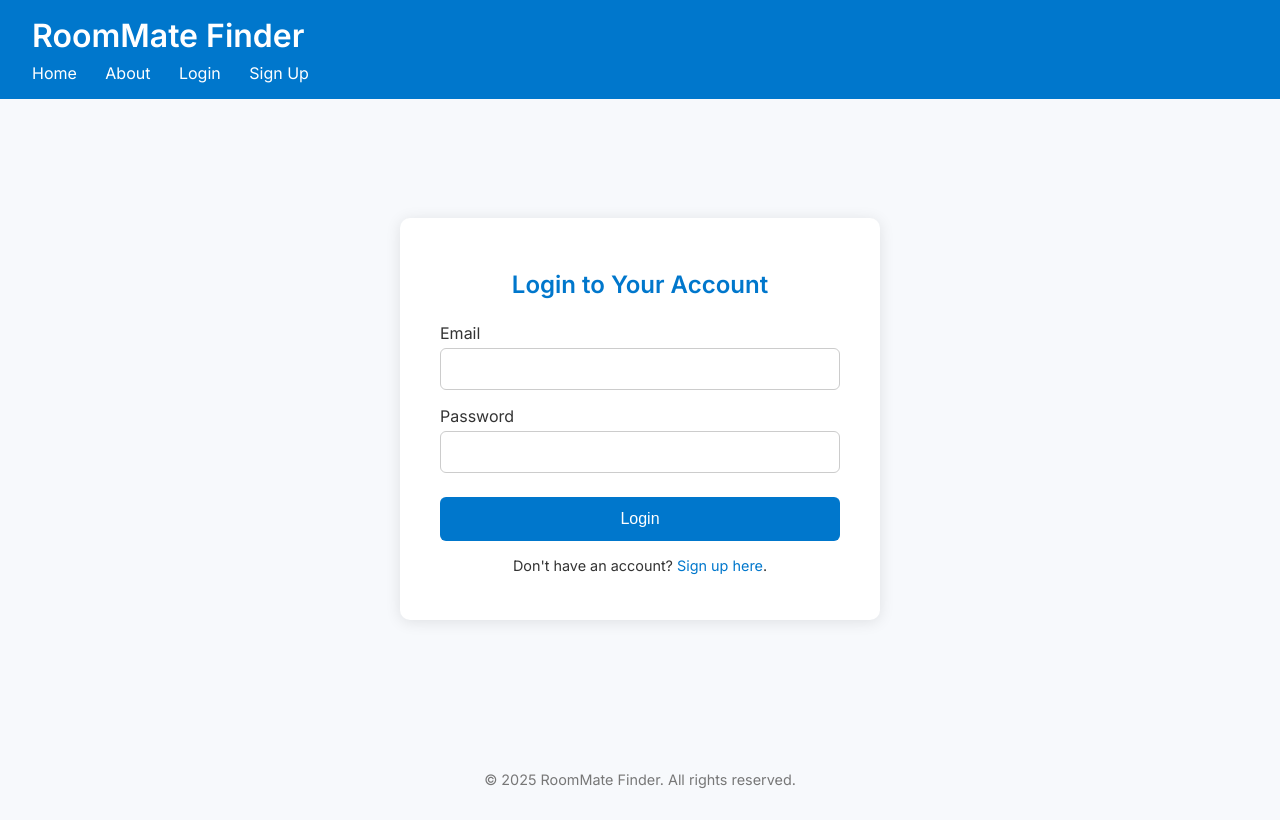
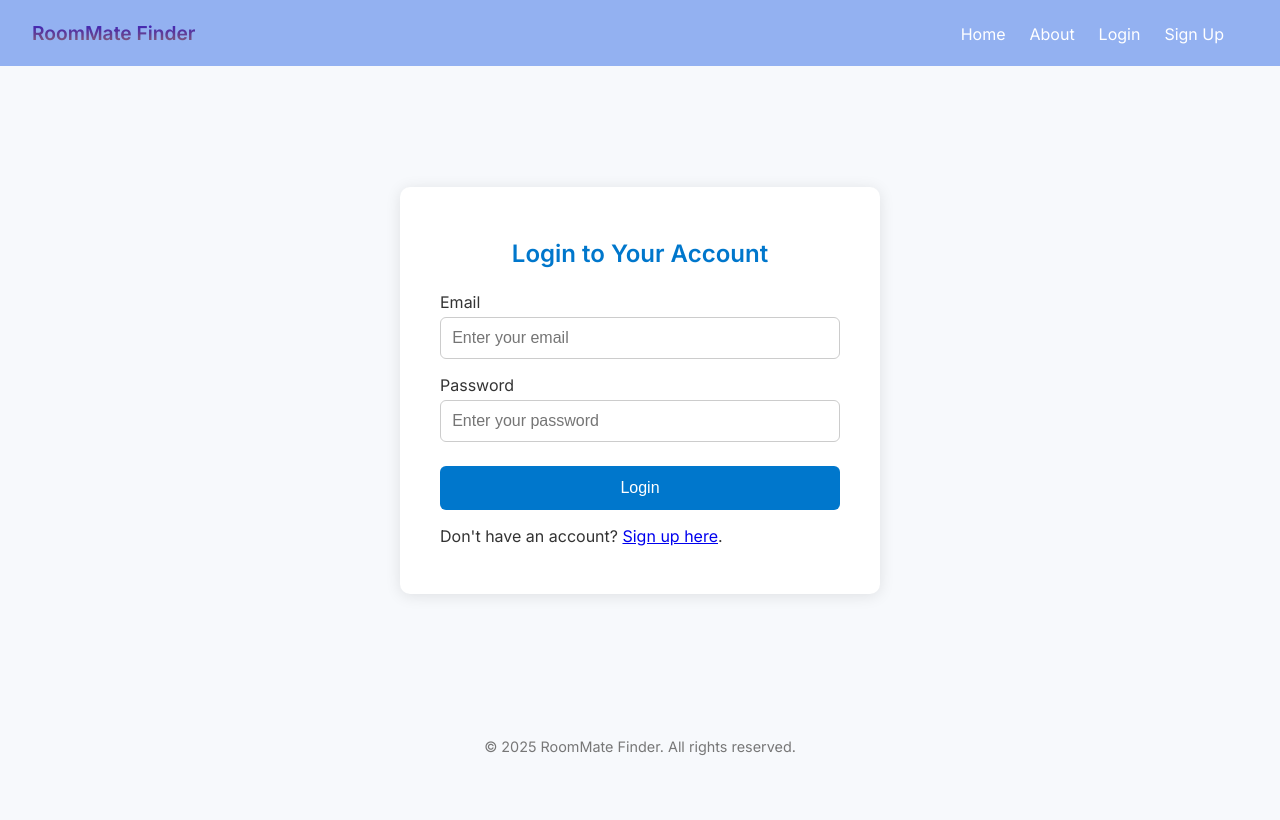
Before and after one commit to DesaraB/RoomMate-Finder, a plain HTML site: page frontend/login/login.html in a window 1280 px wide. Drawn offline with Linux system fonts and the light colour scheme.

Commit message:
login code done and some fix

```diff
--- a/frontend/about/about.css
+++ b/frontend/about/about.css
@@ -7,18 +7,29 @@ body {
 
   header {
     background: #93b1f1;
-    padding: 1rem 2rem;
+    padding: 0.5rem 2rem;
     color: #fff;
+    margin: 0 auto;
   }
 
   header h1 {
-    margin: 0;
+    background-color: #ff8177;
+    background-image: linear-gradient(to top, #8d626d 0%, #2e14c4 100%);
+    background-size: 100%;
+    -webkit-background-clip: text;
+    -webkit-text-fill-color: transparent;
+    display: flex;
+    align-items: center;
+    cursor: pointer;
+    text-decoration: none;
+    font-size: larger;
   }
 
   nav {
-    margin-top: 0.5rem;
+    margin-top: 1rem;
     display: flex;
     justify-content: end;
+
   }
 
   nav a {
@@ -27,6 +38,12 @@ body {
     text-decoration: none;
     font-weight: 500;
     display: inline;
+    text-decoration: none;
+    transition: all 0.3s ease;
+  }
+  nav a:hover{
+    color: #4837ff;
+
   }
   .nav-bar {
     display: flex;
--- a/frontend/login/login.css
+++ b/frontend/login/login.css
@@ -6,17 +6,29 @@ body {
   }
 
   header {
-    background-color: #0077cc;
-    padding: 1rem 2rem;
+    background: #93b1f1;
+    padding: 0.5rem 2rem;
     color: #fff;
   }
 
   header h1 {
-    margin: 0;
+    background-color: #ff8177;
+    background-image: linear-gradient(to top, #8d626d 0%, #2e14c4 100%);
+    background-size: 100%;
+    -webkit-background-clip: text;
+    -webkit-text-fill-color: transparent;
+    display: flex;
+    align-items: center;
+    cursor: pointer;
+    text-decoration: none;
+    font-size: larger;
   }
 
   nav {
-    margin-top: 0.5rem;
+    margin-top: 1rem;
+    display: flex;
+    justify-content: end;
+
   }
 
   nav a {
@@ -24,6 +36,15 @@ body {
     margin-right: 1.5rem;
     text-decoration: none;
     font-weight: 500;
+    display: inline;
+    transition: all 0.3s ease;
+  }
+  nav a:hover{
+    color: #4837ff;
+  }
+  .nav-bar {
+    display: flex;
+    justify-content: space-between;
   }
 
   main {
@@ -40,6 +61,9 @@ body {
     box-shadow: 0 2px 15px rgba(0, 0, 0, 0.1);
     width: 100%;
     max-width: 400px;
+    margin-top: 9px;
+
+
   }
 
   .form-container h2 {
@@ -81,13 +105,13 @@ body {
     background-color: #005fa3;
   }
 
-  .signup-link {
+  .login-link {
     margin-top: 1rem;
     text-align: center;
     font-size: 0.9rem;
   }
 
-  .signup-link a {
+  .login-link a {
     color: #0077cc;
     text-decoration: none;
   }
@@ -97,4 +121,4 @@ body {
     padding: 2rem 0;
     font-size: 0.9rem;
     color: #777;
-  }
+}
--- a/frontend/login/login.html
+++ b/frontend/login/login.html
@@ -10,13 +10,15 @@
 <body>
 
   <header>
+    <div class="nav-bar">
     <h1>RoomMate Finder</h1>
     <nav>
-      <a href="/">Home</a>
-      <a href="/about.html">About</a>
-      <a href="/login.html">Login</a>
-      <a href="/signup.html">Sign Up</a>
+      <a href="../index.html">Home</a>
+      <a href="../about/about.html">About</a>
+      <a href="../login/login.html">Login</a>
+      <a href="../signup/signup.html">Sign Up</a>
     </nav>
+</div>
   </header>
 
   <main>
@@ -24,14 +26,14 @@
       <h2>Login to Your Account</h2>
       <form action="/login" method="POST">
         <label for="email">Email</label>
-        <input type="email" id="email" name="email" required />
+        <input type="email" id="email" name="email"  placeholder="Enter your email" required />
 
         <label for="password">Password</label>
-        <input type="password" id="password" name="password" required />
+        <input type="password" id="password" name="password" placeholder="Enter your password" required />
 
         <button type="submit">Login</button>
       </form>
-      <p class="signup-link">Don't have an account? <a href="/signup.html">Sign up here</a>.</p>
+      <p class="signup-link">Don't have an account? <a href="../signup/signup.html">Sign up here</a>.</p>
     </div>
   </main>
 
--- a/frontend/signup/signup.css
+++ b/frontend/signup/signup.css
@@ -12,11 +12,20 @@ body {
   }
 
   header h1 {
-    margin: 0;
+    background-color: #ff8177;
+    background-image: linear-gradient(to top, #8d626d 0%, #2e14c4 100%);
+    background-size: 100%;
+    -webkit-background-clip: text;
+    -webkit-text-fill-color: transparent;
+    display: flex;
+    align-items: center;
+    cursor: pointer;
+    text-decoration: none;
+    font-size: larger;
   }
 
   nav {
-    margin-top: 0.5rem;
+    margin-top: 1rem;
     display: flex;
     justify-content: end;
   }
@@ -27,6 +36,10 @@ body {
     text-decoration: none;
     font-weight: 500;
     display: inline;
+  }
+  nav a:hover{
+    color:#4837ff;
+    transition: all 0.3s ease;
   }
   .nav-bar {
     display: flex;
```
Also changed, not shown: frontend/index.html (+1 -1 lines), frontend/signup/signup.html (+1 -1 lines), frontend/style.css (+34 -1 lines).
